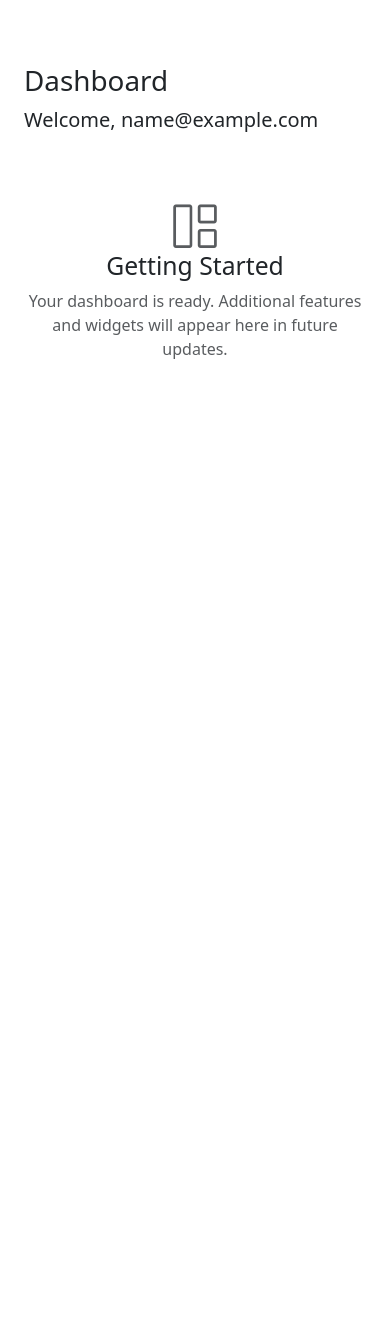
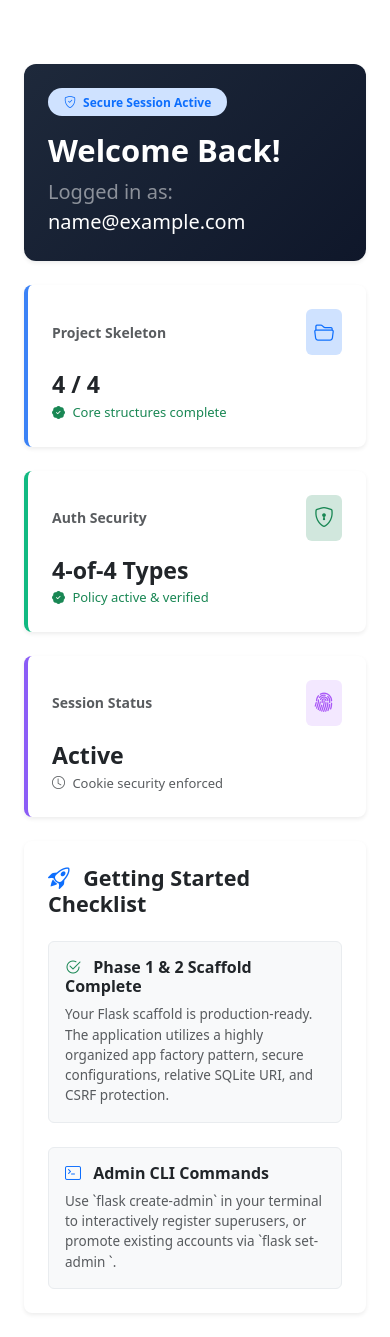
Before and after one commit to waldo7/BoilerFlask, a Flask app: page /dashboard in a window 390 px wide. Before the commit the page ends 359 px from the top, so only its background shows below. Run offline with Flask 3, Linux system fonts and the light colour scheme; the visitor is signed in with stand-in values (Sample User, id 1).

Commit message:
style(02): redesign dashboard page with premium slate gradient card, stats widgets, and checklist

```diff
--- a/app/templates/dashboard.html
+++ b/app/templates/dashboard.html
@@ -2,12 +2,105 @@
 {% block title %}Dashboard — FlaskStuct{% endblock %}
 
 {% block content %}
-<h1>Dashboard</h1>
-<p class="lead">Welcome, {{ user.email }}</p>
+<div class="container-fluid p-0">
+    <!-- Welcome Header Card with Gradient -->
+    <div class="card border-0 shadow-sm mb-4" style="background: linear-gradient(135deg, #1e293b, #0f172a); border-radius: 0.75rem;">
+        <div class="card-body p-4 p-md-5 text-white">
+            <div class="row align-items-center">
+                <div class="col-md-8">
+                    <span class="badge bg-primary-subtle text-primary mb-3 px-3 py-2" style="font-weight: 600; font-size: 12px; border-radius: 20px;">
+                        <i class="bi bi-shield-check me-1"></i> Secure Session Active
+                    </span>
+                    <h1 class="display-5 fw-bold mb-2">Welcome Back!</h1>
+                    <p class="lead text-white-50 mb-0">Logged in as: <strong class="text-white">{{ user.email }}</strong></p>
+                </div>
+                <div class="col-md-4 text-md-end d-none d-md-block">
+                    <i class="bi bi-speedometer2 text-white-50" style="font-size: 5.5rem; opacity: 0.15;"></i>
+                </div>
+            </div>
+        </div>
+    </div>
 
-<div class="text-center py-5">
-    <i class="bi bi-grid-1x2 display-1 text-muted mb-3"></i>
-    <h2>Getting Started</h2>
-    <p class="text-muted">Your dashboard is ready. Additional features and widgets will appear here in future updates.</p>
+    <!-- Quick Stats Grid -->
+    <div class="row g-4 mb-4">
+        <!-- Card 1: Project Skeleton -->
+        <div class="col-12 col-md-4">
+            <div class="card border-0 shadow-sm h-100" style="border-radius: 0.5rem; border-left: 4px solid #3b82f6 !important;">
+                <div class="card-body p-4">
+                    <div class="d-flex justify-content-between align-items-center mb-3">
+                        <span class="text-muted fw-semibold" style="font-size: 14px;">Project Skeleton</span>
+                        <div class="bg-primary-subtle text-primary rounded p-2">
+                            <i class="bi bi-folder2-open" style="font-size: 1.25rem;"></i>
+                        </div>
+                    </div>
+                    <h3 class="fw-bold mb-1">4 / 4</h3>
+                    <p class="text-success mb-0" style="font-size: 13px; font-weight: 500;">
+                        <i class="bi bi-patch-check-fill me-1"></i> Core structures complete
+                    </p>
+                </div>
+            </div>
+        </div>
+
+        <!-- Card 2: Auth Security Status -->
+        <div class="col-12 col-md-4">
+            <div class="card border-0 shadow-sm h-100" style="border-radius: 0.5rem; border-left: 4px solid #10b981 !important;">
+                <div class="card-body p-4">
+                    <div class="d-flex justify-content-between align-items-center mb-3">
+                        <span class="text-muted fw-semibold" style="font-size: 14px;">Auth Security</span>
+                        <div class="bg-success-subtle text-success rounded p-2">
+                            <i class="bi bi-shield-lock" style="font-size: 1.25rem;"></i>
+                        </div>
+                    </div>
+                    <h3 class="fw-bold mb-1">4-of-4 Types</h3>
+                    <p class="text-success mb-0" style="font-size: 13px; font-weight: 500;">
+                        <i class="bi bi-patch-check-fill me-1"></i> Policy active & verified
+                    </p>
+                </div>
+            </div>
+        </div>
+
+        <!-- Card 3: Session Health -->
+        <div class="col-12 col-md-4">
+            <div class="card border-0 shadow-sm h-100" style="border-radius: 0.5rem; border-left: 4px solid #8b5cf6 !important;">
+                <div class="card-body p-4">
+                    <div class="d-flex justify-content-between align-items-center mb-3">
+                        <span class="text-muted fw-semibold" style="font-size: 14px;">Session Status</span>
+                        <div class="bg-purple-subtle text-purple rounded p-2" style="background-color: #f3e8ff; color: #a855f7;">
+                            <i class="bi bi-fingerprint" style="font-size: 1.25rem;"></i>
+                        </div>
+                    </div>
+                    <h3 class="fw-bold mb-1">Active</h3>
+                    <p class="text-muted mb-0" style="font-size: 13px; font-weight: 500;">
+                        <i class="bi bi-clock me-1"></i> Cookie security enforced
+                    </p>
+                </div>
+            </div>
+        </div>
+    </div>
+
+    <!-- Getting Started Section -->
+    <div class="card border-0 shadow-sm" style="border-radius: 0.5rem;">
+        <div class="card-body p-4">
+            <h4 class="fw-bold mb-4"><i class="bi bi-rocket-takeoff text-primary me-2"></i> Getting Started Checklist</h4>
+            <div class="row g-4">
+                <div class="col-12 col-md-6">
+                    <div class="p-3 bg-light rounded border border-light-subtle h-100">
+                        <h6 class="fw-bold mb-2"><i class="bi bi-check2-circle text-success me-2"></i> Phase 1 & 2 Scaffold Complete</h6>
+                        <p class="text-muted mb-0" style="font-size: 13.5px;">
+                            Your Flask scaffold is production-ready. The application utilizes a highly organized app factory pattern, secure configurations, relative SQLite URI, and CSRF protection.
+                        </p>
+                    </div>
+                </div>
+                <div class="col-12 col-md-6">
+                    <div class="p-3 bg-light rounded border border-light-subtle h-100">
+                        <h6 class="fw-bold mb-2"><i class="bi bi-terminal text-primary me-2"></i> Admin CLI Commands</h6>
+                        <p class="text-muted mb-0" style="font-size: 13.5px;">
+                            Use `flask create-admin` in your terminal to interactively register superusers, or promote existing accounts via `flask set-admin <email>`.
+                        </p>
+                    </div>
+                </div>
+            </div>
+        </div>
+    </div>
 </div>
 {% endblock %}
```
